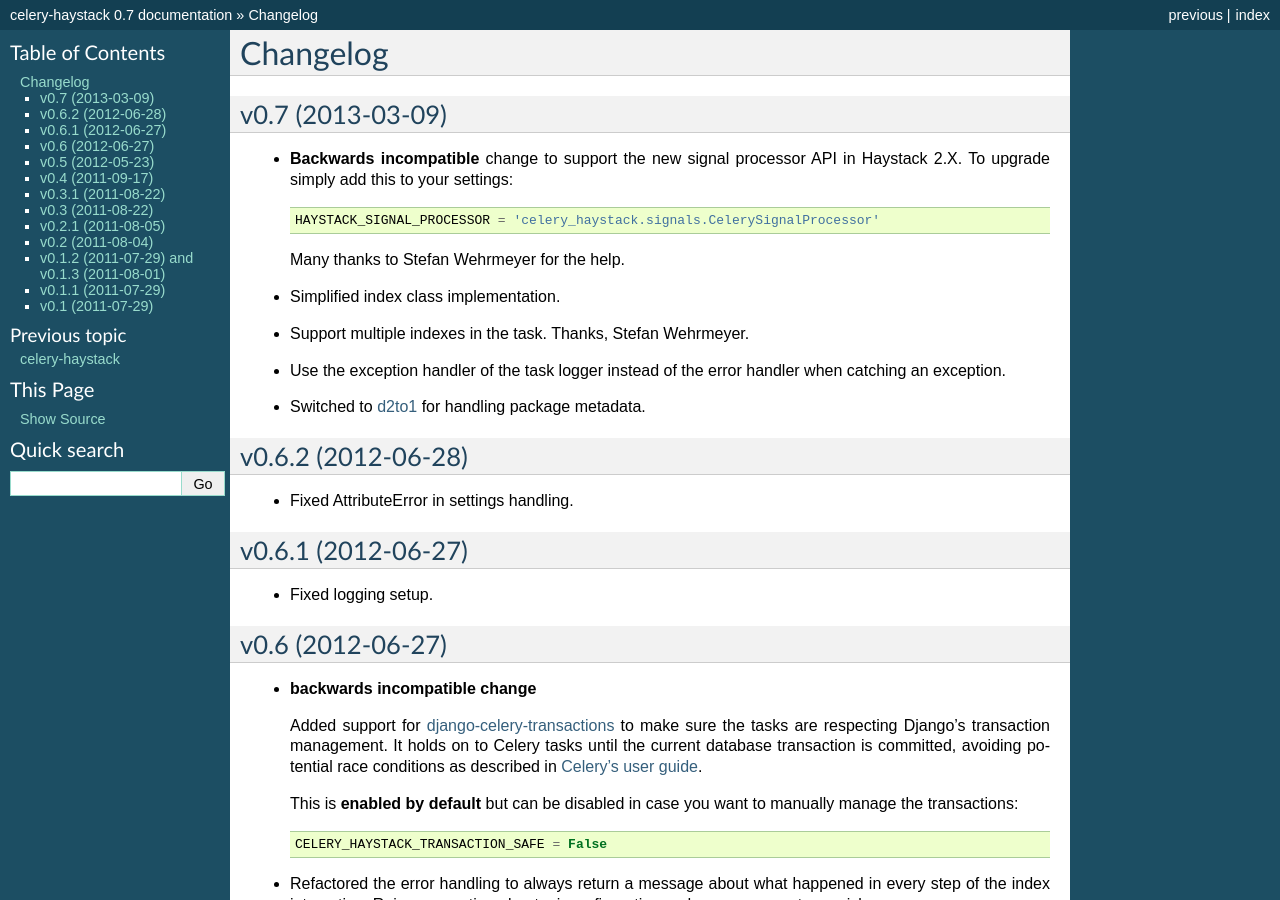
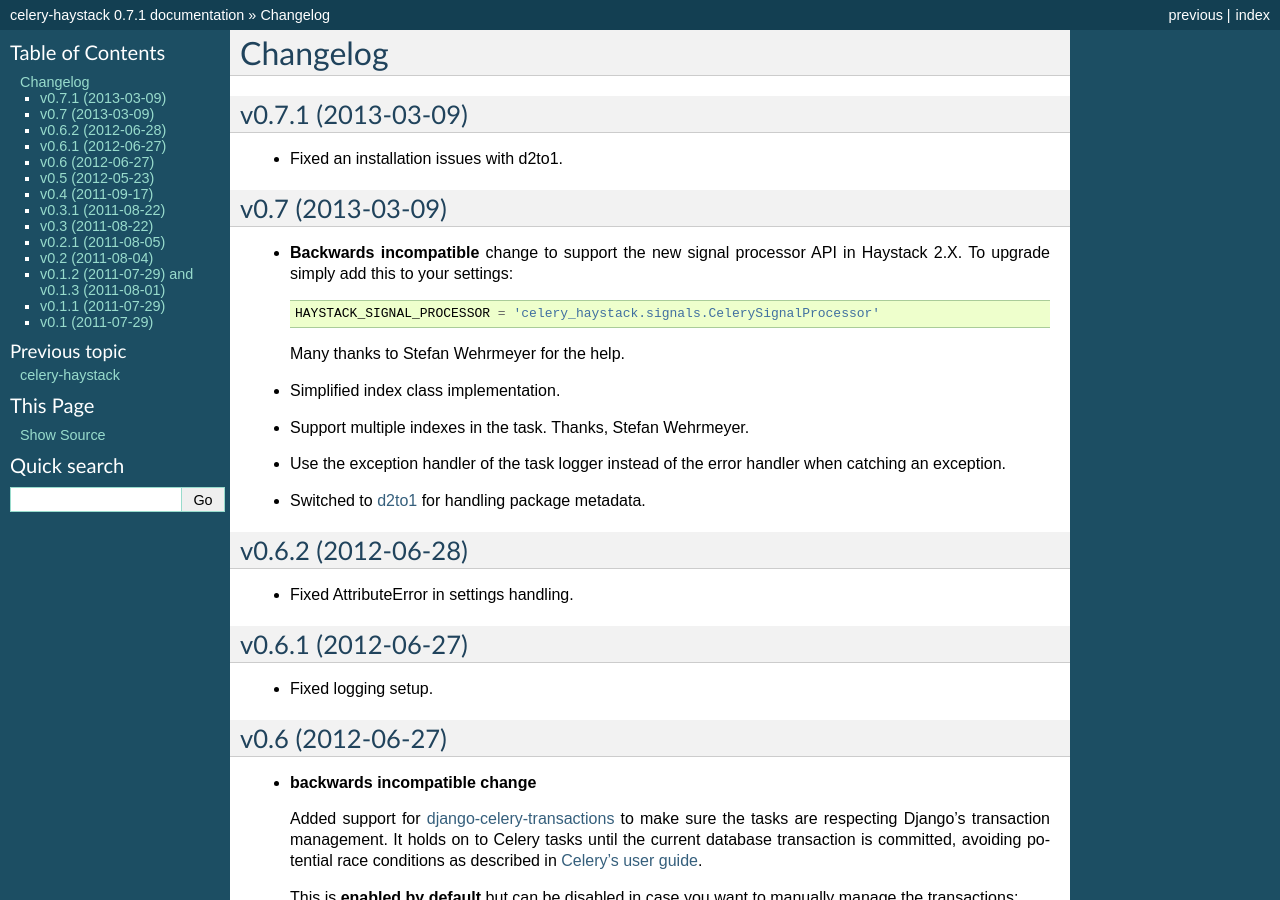
Before and after one commit to django-haystack/celery-haystack, a Sphinx documentation site: the page built from docs/changelog.rst, in a window 1280 px wide and 900 px high. Built offline with Sphinx 7.4.7, drawn with Linux system fonts in a browser that asks for light colours; some of the changed text lies outside the part shown.

Commit message:
Bumped version and updated changelog.

```diff
--- a/celery_haystack/__init__.py
+++ b/celery_haystack/__init__.py
@@ -1,4 +1,4 @@
-__version__ = '0.7'
+__version__ = '0.7.1'
 
 
 def version_hook(config):
--- a/docs/changelog.rst
+++ b/docs/changelog.rst
@@ -1,5 +1,10 @@
 Changelog
 =========
+
+v0.7.1 (2013-03-09)
+-------------------
+
+* Fixed an installation issues with d2to1.
 
 v0.7 (2013-03-09)
 -----------------
```
